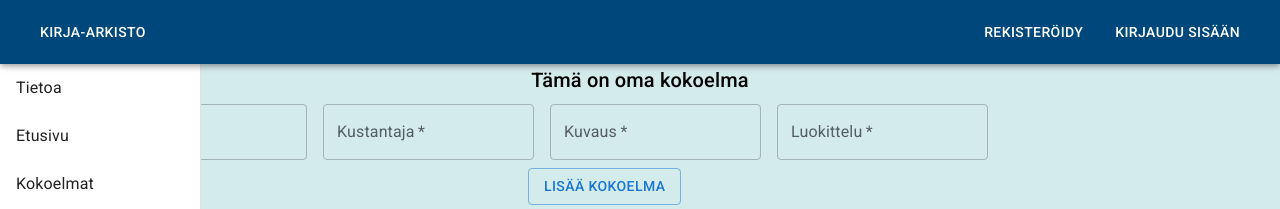
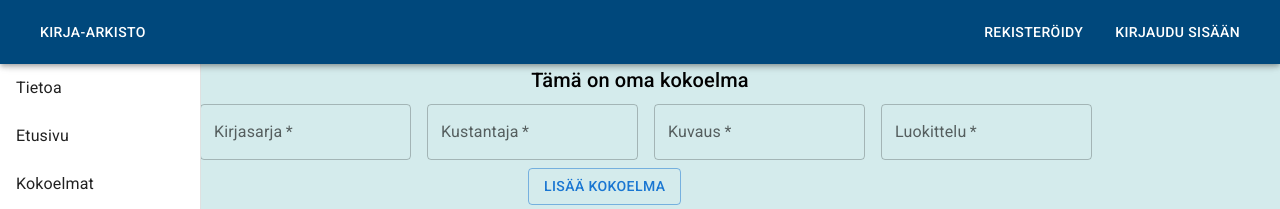
Before and after one commit to Jonpaavo/OT2, a React (Create React App) app in the folder app/: page /omakokoelma in a window 1280 px wide. Shown: the top 209 px of the page. Built offline with nearby package versions, Linux system fonts and the light colour scheme; no server answers.

Commit message:
pikku korjaus

```diff
--- a/app/src/komponentit/omakokoelma.js
+++ b/app/src/komponentit/omakokoelma.js
@@ -207,11 +207,13 @@ const OmaKokoelma =(props) => {
                     <Container>
                         <div>
                         <form onSubmit={handlePost}>
-                        <TextField sx={{m: 1}} required id="outlined-kirjasarja" label="Kirjasarja" onChange={(e) => setKirjaSarja(e.target.value)} />
-                        <TextField sx={{m: 1}} required id="outlined-kustantaja" label="Kustantaja" onChange={(e) => setKustantaja(e.target.value)} />
-                        <TextField sx={{m: 1}} required id="outlined-kuvaus" label="Kuvaus" onChange={(e) => setKuvaus(e.target.value)} />
-                        <TextField sx={{m: 1}} required id="outlined-luokittelu" label="Luokittelu" onChange={(e) => setLuokittelu(e.target.value)} />
-                        <Button sx={{ml: 55, mb: 1}} variant="outlined" type="submit">Lisää kokoelma</Button>
+                            <Container sx={{ml: 10}}>
+                                <TextField sx={{m: 1}} required id="outlined-kirjasarja" label="Kirjasarja" onChange={(e) => setKirjaSarja(e.target.value)} />
+                                <TextField sx={{m: 1}} required id="outlined-kustantaja" label="Kustantaja" onChange={(e) => setKustantaja(e.target.value)} />
+                                <TextField sx={{m: 1}} required id="outlined-kuvaus" label="Kuvaus" onChange={(e) => setKuvaus(e.target.value)} />
+                                <TextField sx={{m: 1}} required id="outlined-luokittelu" label="Luokittelu" onChange={(e) => setLuokittelu(e.target.value)} />
+                            </Container>
+                            <Button sx={{ml: 55, mb: 1}} variant="outlined" type="submit">Lisää kokoelma</Button>
                         </form>
                         </div>
 
@@ -225,7 +227,7 @@ const OmaKokoelma =(props) => {
                                         <TableCell>{/* Namiskukkelit */}</TableCell>
                                     </TableRow>
                                 </TableHead>
-                                <TableBody>
+                                <TableBody sx={{"& tr:nth-of-type(2n+1)": {backgroundColor: "grey.100"}}}>
                                     {kirjaSarjaTable.map && kirjaSarjaTable.map((row,index) => (
                                         <TableRow key={index} sx={{ '&:last-child td, &:last-child th': {border: 0}}}>
                                             <TableCell component="th" scope="row">
```
